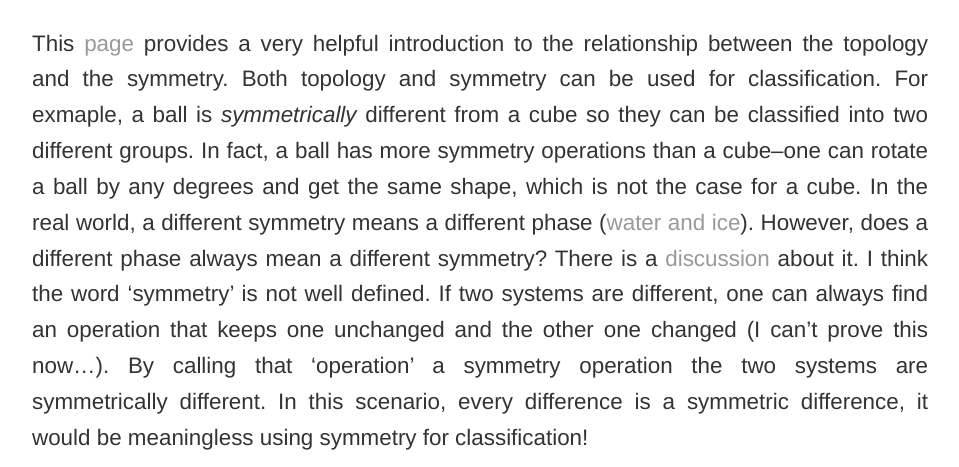
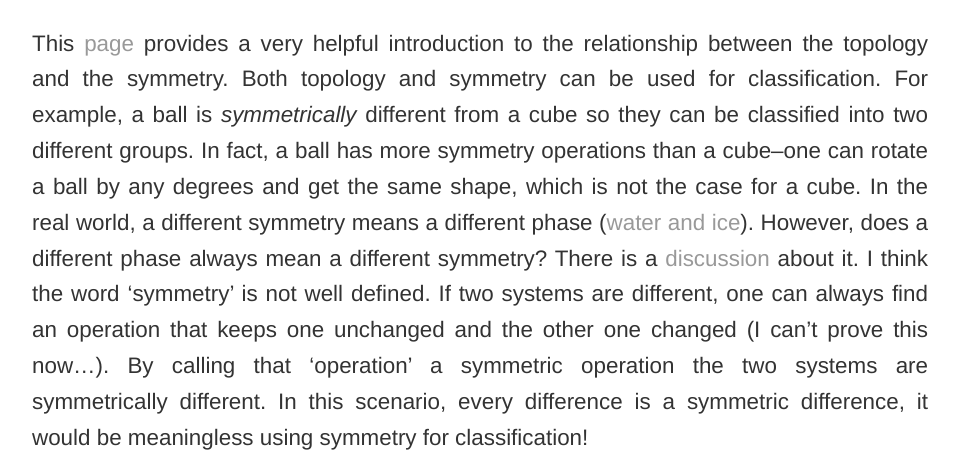
Before and after one commit to cover-me/cover-me.github.io, a Jekyll site: the page built from _posts/2019-05-11-something-about-particle-hole-symmetry.md, in a window 1280 px wide and 900 px high. Shown: the part 287-754 px from the top of the window, without its empty margins (160-1119 px from the left). Built offline with Jekyll 4.4.1, drawn with Linux system fonts in a browser that asks for light colours; formulas are drawn with MathJax 3; some of the changed text lies outside the part shown.

Commit message:
Update 2019-05-11-something-about-particle-hole-symmetry.md

```diff
--- a/_posts/2019-05-11-something-about-particle-hole-symmetry.md
+++ b/_posts/2019-05-11-something-about-particle-hole-symmetry.md
@@ -3,9 +3,9 @@
 title: Something about the particle-hole symmetry
 ---
 
-This [page](https://topocondmat.org/w1_topointro/0d.html) provides a very helpful introduction to the relationship between the topology and the symmetry. Both topology and symmetry can be used for classification. For exmaple, a ball is _symmetrically_ different from a cube so they can be classified into two different groups. In fact, a ball has more symmetry operations than a cube--one can rotate a ball by any degrees and get the same shape, which is not the case for a cube. In the real world, a different symmetry means a different phase ([water and ice](http://www.lassp.cornell.edu/sethna/OrderParameters/BrokenSymmetry.html)). However, does a different phase always mean a different symmetry? There is a [discussion](https://physics.stackexchange.com/questions/105166/symmetry-breaking-and-phase-transition) about it. I think the word 'symmetry' is not well defined. If two systems are different, one can always find an operation that keeps one unchanged and the other one changed (I can't prove this now...). By calling that 'operation' a symmetry operation the two systems are symmetrically different. In this scenario, every difference is a symmetric difference, it would be meaningless using symmetry for classification!
+This [page](https://topocondmat.org/w1_topointro/0d.html) provides a very helpful introduction to the relationship between the topology and the symmetry. Both topology and symmetry can be used for classification. For example, a ball is _symmetrically_ different from a cube so they can be classified into two different groups. In fact, a ball has more symmetry operations than a cube--one can rotate a ball by any degrees and get the same shape, which is not the case for a cube. In the real world, a different symmetry means a different phase ([water and ice](http://www.lassp.cornell.edu/sethna/OrderParameters/BrokenSymmetry.html)). However, does a different phase always mean a different symmetry? There is a [discussion](https://physics.stackexchange.com/questions/105166/symmetry-breaking-and-phase-transition) about it. I think the word 'symmetry' is not well defined. If two systems are different, one can always find an operation that keeps one unchanged and the other one changed (I can't prove this now...). By calling that 'operation' a symmetric operation the two systems are symmetrically different. In this scenario, every difference is a symmetric difference, it would be meaningless using symmetry for classification!
 
-Particle-hole symmetry is discussed in the notebook mentioned at the beginning of this post. In the case of a particle-hole symmetry, energy spectrums are symmetric with respect to $E = 0$. Confusion arises when I read that the parity of the system changes once two energy levels cross each other at zero. Because for an "ordinary" spectrum, the crossing does nothing to the particle number because the total states below zero doesn't change, let alone the parity! Why in this notebook the parity changes? The answer is that the spectrum is calculated with the BdG Hamiltonian, which is a Hamiltonian with auxiliary states. Those states below the zero engegy are merely a mirror of those above zero.
+Particle-hole symmetry is discussed in the notebook mentioned at the beginning of this post. In the case of a particle-hole symmetry, energy spectrums are symmetric with respect to $E = 0$. Confusion arises when I read that the parity of the system changes once two energy levels cross each other at zero. Because for an "ordinary" spectrum, the crossing does nothing to the particle number because the total number of states below zero doesn't change, let alone the parity! Why in this notebook the parity changes? The answer is that the spectrum is calculated with the BdG Hamiltonian, which is a Hamiltonian with auxiliary states. Those states below the zero energy are merely a mirror of those above zero.
 
 First, let's assume that there is no hopping or superconducting coupling. The Hamiltonian $H = \sum_{i} h_{i} c_{i}^{\dagger} c_{i}$, equals to
 
@@ -37,7 +37,7 @@
 
 $$H_{BdG} (d_i \lvert G\rangle) = - 2 h'_i (d_i \lvert G\rangle)$$
 
-$d_i \lvert G\rangle$ should be 0 (when $h'_i \neq 0$), otherwise $d_i \lvert G\rangle$ will be an eigenstate whose energy ($-2 h'_i$) is lower than the ground state, violating the definition that a _ground state_ has the lowest energy. $d_i^\dagger \lvert G\rangle \neq 0$ (otherwise $0 = d_i (d_i^\dagger \lvert G \rangle) = \lvert G \rangle$), is an eigenstate with energy $h'_i$ .(we dropped 1/2 when defining $H_{BdG}$, now we put it back). $d_i (d_i^\dagger \lvert G \rangle) = \lvert G \rangle$. We got the quasiparticles! In this picture of quasiparticles, negative engery 'states' are auxiliary. It should be noted that a transition from $\lvert G \rangle$ to $d_i^\dagger \lvert G \rangle$ does not necessary means a particle number change of $\pm 1$.
+$d_i \lvert G\rangle$ should be 0 (when $$h'_i \neq 0$$), otherwise $d_i \lvert G\rangle$ will be an eigenstate whose energy ($$-2 h'_i$$) is lower than the ground state, violating the definition that a _ground state_ has the lowest energy. $d_i^\dagger \lvert G\rangle \neq 0$ (otherwise $0 = d_i (d_i^\dagger \lvert G \rangle) = \lvert G \rangle$), is an eigenstate with energy $h'_i$ .(we dropped 1/2 when defining $H_{BdG}$, now we put it back). $d_i (d_i^\dagger \lvert G \rangle) = \lvert G \rangle$. We got the quasiparticles! In this picture of quasiparticles, negative engery 'states' are auxiliary. It should be noted that a transition from $\lvert G \rangle$ to $d_i^\dagger \lvert G \rangle$ does not necessary means a particle number change of $\pm 1$.
 
 Since every state has an energy $\geq$ ground state energy, it looks like every quasi-particle should have an energy $\geq 0$. One may then ask what are those negative states in the spectrum of superconducting dots, are they always "mirror" states of positive ones? Mathematically yes, but I would rather think in another way. $d_i^\dagger \lvert G\rangle$ sometimes have less _particles_ (not _quasiparticles_) than $\lvert G\rangle$, in that case, we say it is a quasihole. When we plot the spectrum of quasielectrons, that state is below 0.
 
```
